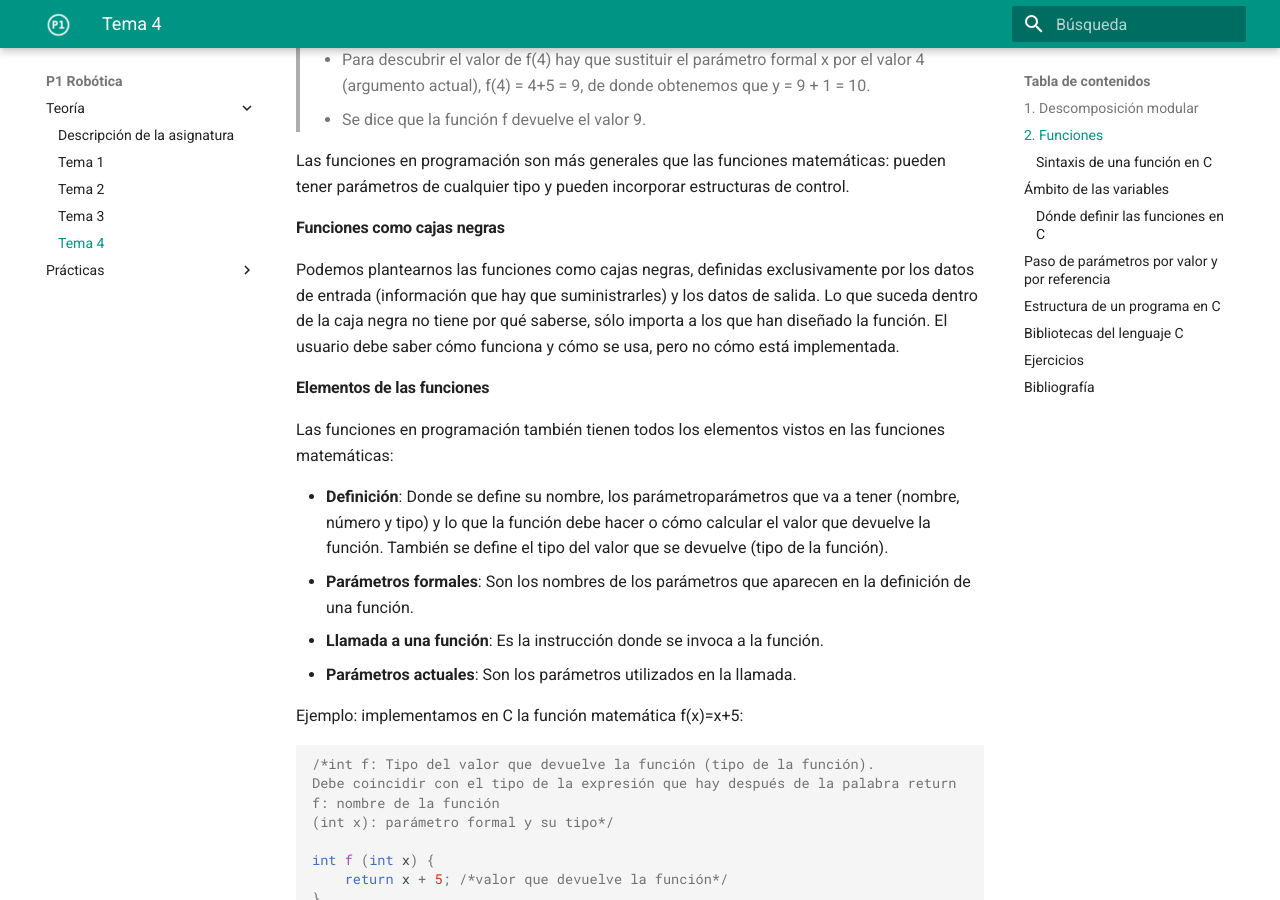
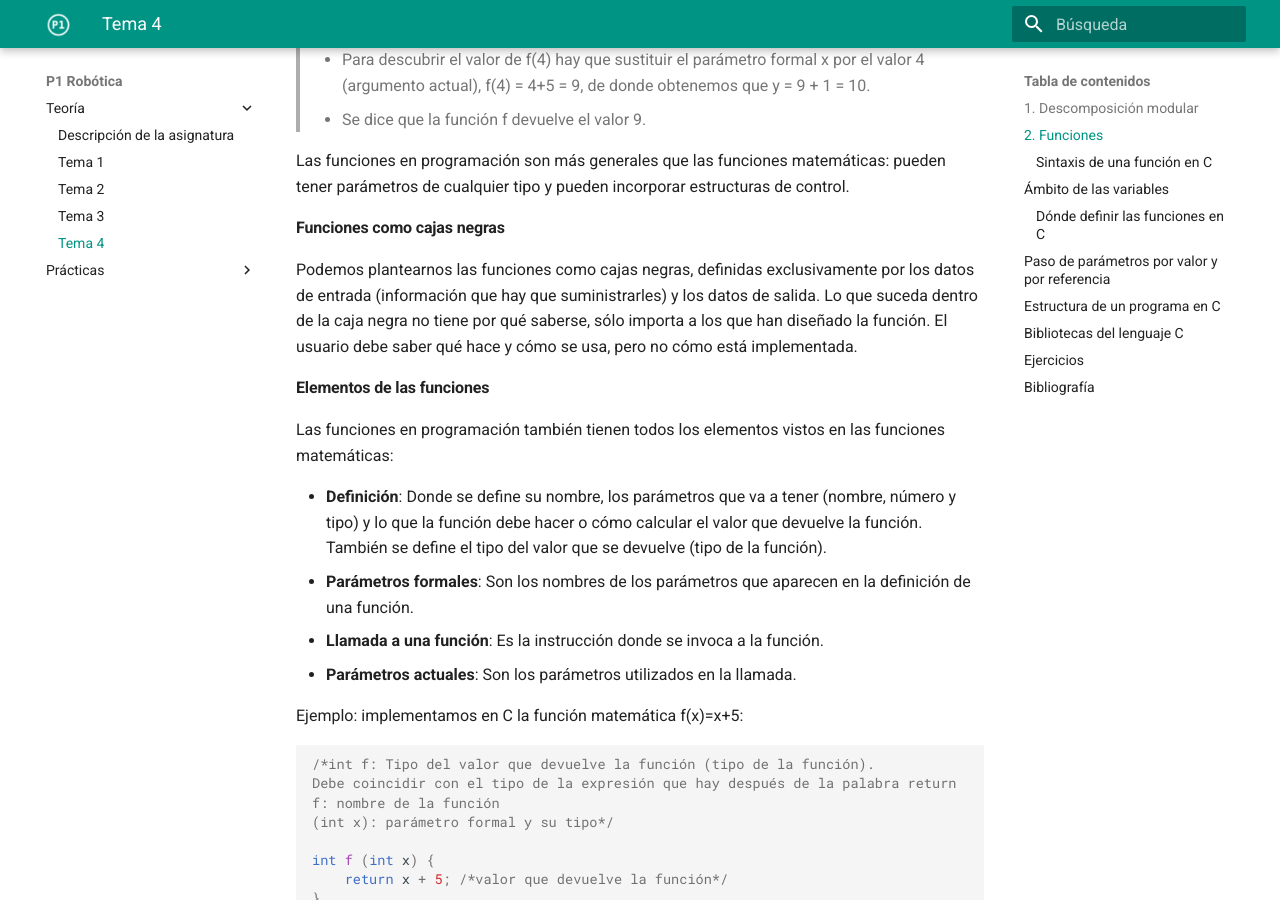
Before and after one commit to cpomares/p1-robotica, an MkDocs documentation site: the page built from docs/Teoria/tema04-descomposicion-modular/tema04-descomposicion-modular.md, in a window 1280 px wide and 900 px high, scrolled down 1965 px. Built offline with MkDocs 1.6.1 and Material for MkDocs 9.7.7, drawn with Linux system fonts in a browser that asks for light colours; some of the changed text lies outside the part shown.

Commit message:
correcciones tema 4

```diff
--- a/docs/Teoria/tema04-descomposicion-modular/tema04-descomposicion-modular.md
+++ b/docs/Teoria/tema04-descomposicion-modular/tema04-descomposicion-modular.md
@@ -61,14 +61,14 @@ funciones matemáticas: pueden tener parámetros  de cualquier tipo y pueden inc
 
 #### Funciones como cajas negras
 
-Podemos plantearnos las funciones como cajas negras, definidas exclusivamente por los datos de entrada (información que hay que suministrarles) y los datos de salida. Lo que suceda dentro de la caja negra no tiene por qué saberse, sólo importa a los que han diseñado la función. El usuario debe saber cómo funciona y cómo se usa, pero no cómo está implementada.
+Podemos plantearnos las funciones como cajas negras, definidas exclusivamente por los datos de entrada (información que hay que suministrarles) y los datos de salida. Lo que suceda dentro de la caja negra no tiene por qué saberse, sólo importa a los que han diseñado la función. El usuario debe saber qué hace y cómo se usa, pero no cómo está implementada.
 
 #### Elementos de las funciones
 
 Las funciones en programación también tienen todos los
 elementos vistos en las funciones matemáticas:
 
-- **Definición**: Donde se define su nombre, los parámetroparámetros que va a tener (nombre, número y tipo) y lo que la función debe hacer o cómo calcular el valor que devuelve la función. También se define el tipo
+- **Definición**: Donde se define su nombre, los parámetros que va a tener (nombre, número y tipo) y lo que la función debe hacer o cómo calcular el valor que devuelve la función. También se define el tipo
 del valor que se devuelve (tipo de la función).
 - **Parámetros formales**: Son los nombres de los parámetros que aparecen en la definición de una función.
 - **Llamada a una función**: Es la instrucción donde se invoca a la función.
@@ -246,6 +246,7 @@ En un programa en C las funciones pueden situarse en dos sitios distintos:
 	- En este caso se definirá la función `main()` al final.
 	- Las funciones se ordenarán teniendo en cuenta que para utilizar
 una función ésta debe estar definida previamente.
+
 2. Después de la función `main()`:
 	- En este caso lo habitual es definir la función `main()` al principio.
 	- Antes de la función `main()` se incluirán los prototipos de todas las funciones. Esto es imprescindible, ya que, al estar definidas las funciones al final, el compilador no reconoce las llamadas a las mismas que puedan haberse realizado.
```
